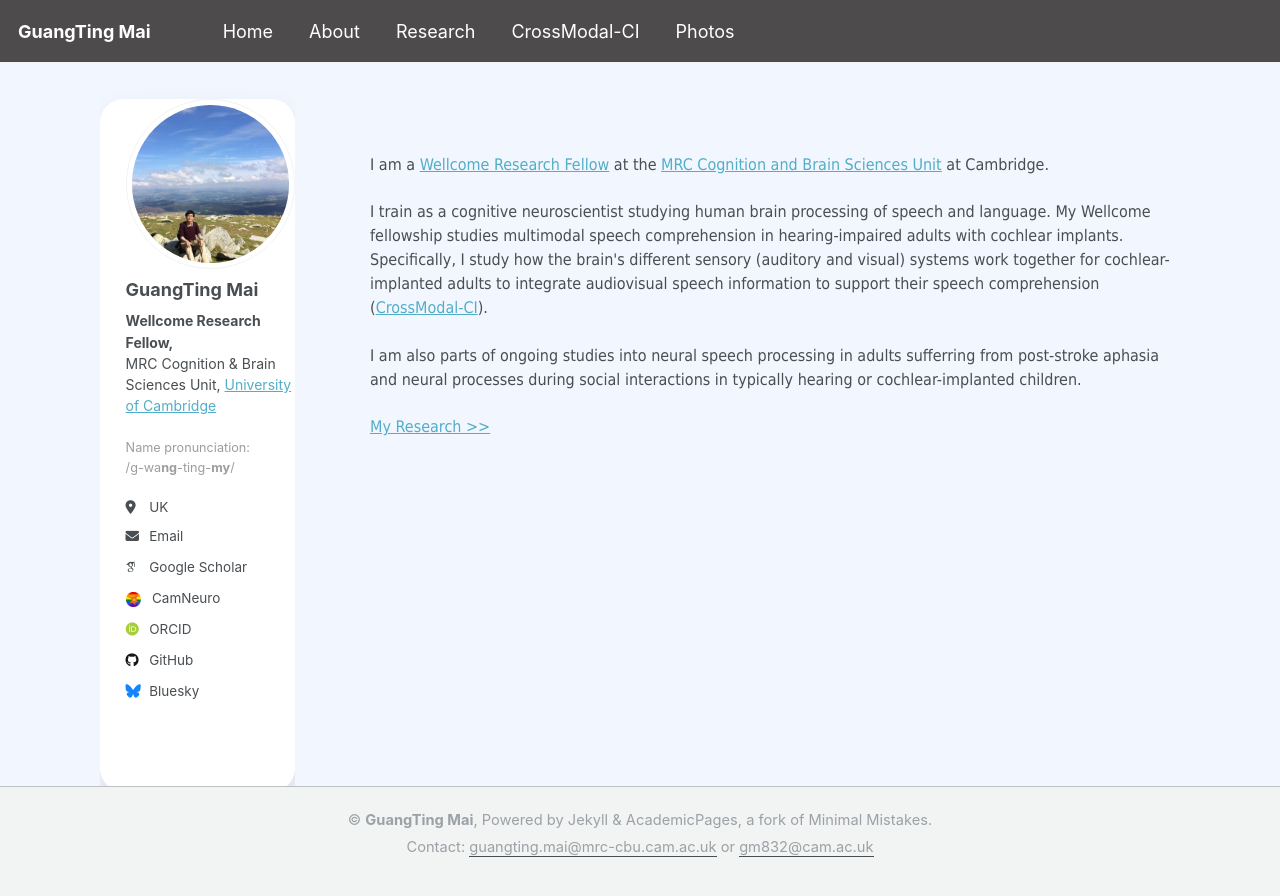
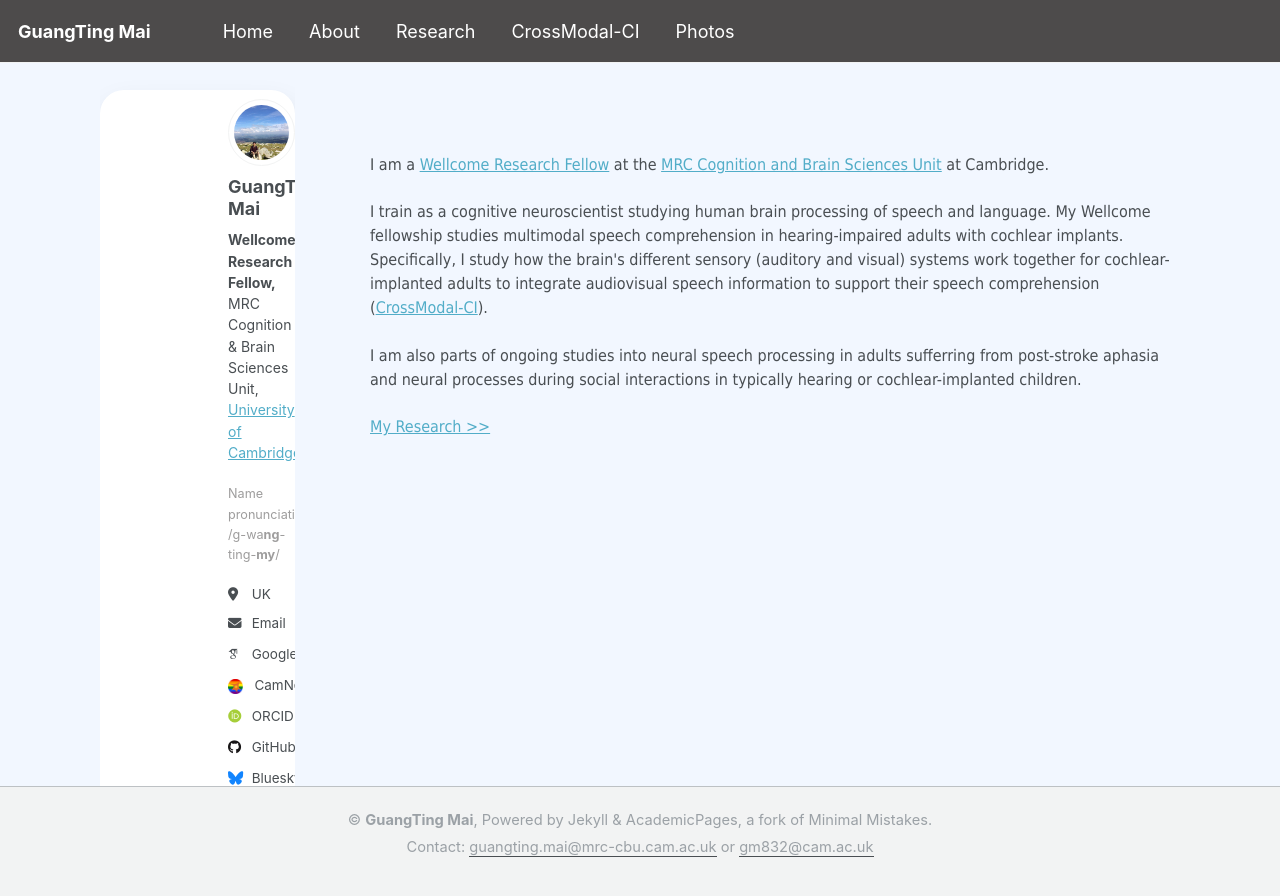
Before and after one commit to guangtingmai/guangtingmai.github.io, a Jekyll site: the page built from _pages/readme.html, in a window 1280 px wide. Shown: the top 896 px of the page. Built offline with Jekyll 4.4.1, drawn with Linux system fonts in a browser that asks for light colours; some web fonts are replaced.

Commit message:
Update custom.scss

```diff
--- a/_sass/custom.scss
+++ b/_sass/custom.scss
@@ -79,16 +79,16 @@ html, body {
 
 .sidebar {
   position: relative;
-  padding-left: 2vw !important;
+  padding-left: 10% !important;
 }
 
 .sidebar::before {
   content: "";
   position: absolute;
-  top: 7vh;            /* Start at top of sidebar */
+  top: 6vh;            /* Start at top of sidebar */
   left: 0;
   right: 0;
-  height: 77vh;     /* Adjust until it covers profile + bio + follow */
+  height: 82vh;     /* Adjust until it covers profile + bio + follow */
   background: #fff;
   border-radius: 24px;
   box-shadow: 2px 14px 28px rgba(0,0,0,0.1);
```
